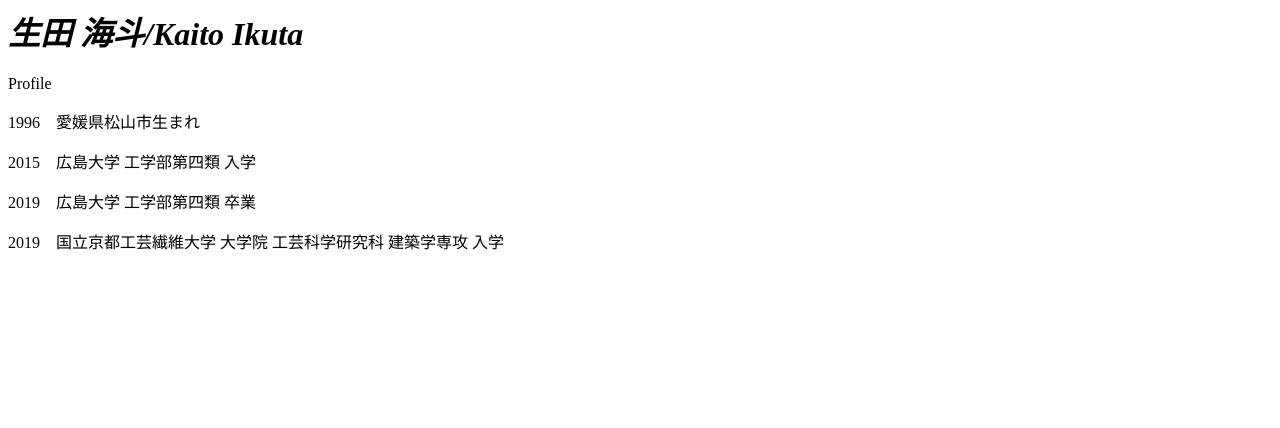
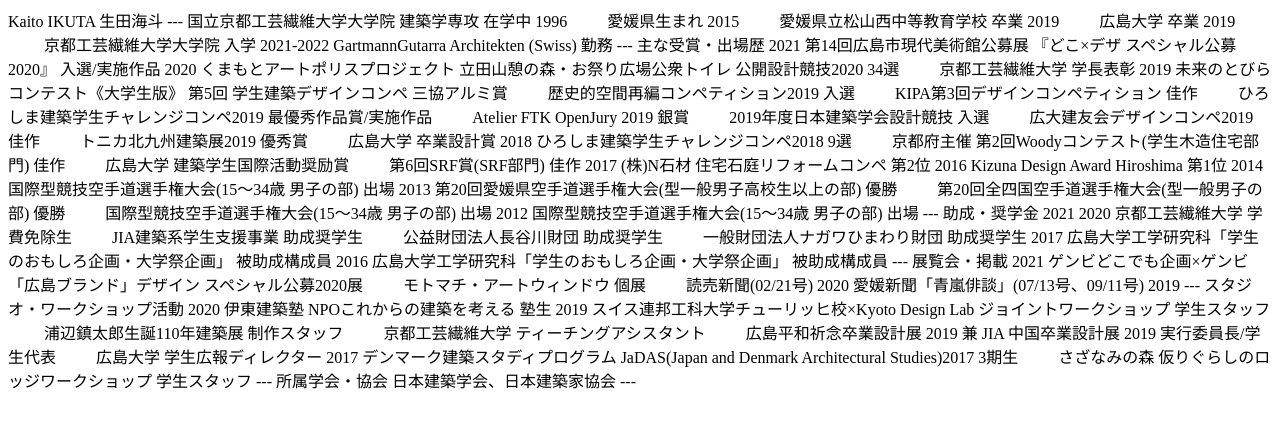
Before and after one commit to iqta-kit/iqta-kit.github.io, a plain HTML site: page index.html in a window 1280 px wide. Drawn offline with Linux system fonts and the light colour scheme.

Commit message:
Update index.html

```diff
--- a/index.html
+++ b/index.html
@@ -5,11 +5,88 @@
     </title>
 </head>
 <body>
-    <h1><i>生田 海斗/Kaito Ikuta</i></h1>
-    <p>Profile</p>
-    <p>1996　愛媛県松山市生まれ</p>
-    <p>2015　広島大学 工学部第四類 入学</p>
-    <p>2019　広島大学 工学部第四類 卒業</p>
-    <p>2019　国立京都工芸繊維大学 大学院 工芸科学研究科 建築学専攻 入学</p>
+Kaito IKUTA
+生田海斗
+
+---
+
+国立京都工芸繊維大学大学院 建築学専攻 在学中
+
+1996 　　  愛媛県生まれ
+2015 　　  愛媛県立松山西中等教育学校 卒業
+2019 　　  広島大学  卒業
+2019 　　  京都工芸繊維大学大学院  入学
+2021-2022  GartmannGutarra Architekten (Swiss) 勤務
+
+---
+
+主な受賞・出場歴
+
+2021 第14回広島市現代美術館公募展 『どこ×デザ スペシャル公募2020』  入選/実施作品
+2020 くまもとアートポリスプロジェクト 立田山憩の森・お祭り広場公衆トイレ 公開設計競技2020  34選
+　　 京都工芸繊維大学  学長表彰
+2019 未来のとびらコンテスト《大学生版》 第5回 学生建築デザインコンペ  三協アルミ賞
+　　 歴史的空間再編コンペティション2019  入選
+　　 KIPA第3回デザインコンペティション  佳作
+　　 ひろしま建築学生チャレンジコンペ2019  最優秀作品賞/実施作品
+　　 Atelier FTK OpenJury 2019  銀賞
+　　 2019年度日本建築学会設計競技  入選
+　　 広大建友会デザインコンペ2019  佳作
+　　 トニカ北九州建築展2019  優秀賞
+　　 広島大学  卒業設計賞
+2018 ひろしま建築学生チャレンジコンペ2018  9選
+　　 京都府主催 第2回Woodyコンテスト(学生木造住宅部門)  佳作
+　　 広島大学  建築学生国際活動奨励賞
+　　 第6回SRF賞(SRF部門)  佳作
+2017 (株)N石材 住宅石庭リフォームコンペ  第2位
+2016 Kizuna Design Award Hiroshima  第1位
+2014 国際型競技空手道選手権大会(15～34歳 男子の部)  出場
+2013 第20回愛媛県空手道選手権大会(型一般男子高校生以上の部) 優勝
+　　 第20回全四国空手道選手権大会(型一般男子の部) 優勝
+　　 国際型競技空手道選手権大会(15～34歳 男子の部)  出場
+2012 国際型競技空手道選手権大会(15～34歳 男子の部)  出場
+
+---
+
+助成・奨学金
+
+2021
+2020 京都工芸繊維大学  学費免除生
+　　 JIA建築系学生支援事業  助成奨学生
+　　 公益財団法人長谷川財団  助成奨学生
+　　 一般財団法人ナガワひまわり財団  助成奨学生
+2017 広島大学工学研究科「学生のおもしろ企画・大学祭企画」  被助成構成員
+2016 広島大学工学研究科「学生のおもしろ企画・大学祭企画」  被助成構成員
+
+---
+
+展覧会・掲載
+
+2021 ゲンビどこでも企画×ゲンビ「広島ブランド」デザイン スペシャル公募2020展
+　　 モトマチ・アートウィンドウ 個展
+　　 読売新聞(02/21号)
+2020 愛媛新聞「青嵐俳談」(07/13号、09/11号)
+2019
+
+---
+
+スタジオ・ワークショップ活動
+
+2020 伊東建築塾 NPOこれからの建築を考える 塾生
+2019 スイス連邦工科大学チューリッヒ校×Kyoto Design Lab ジョイントワークショップ 学生スタッフ
+　　 浦辺鎮太郎生誕110年建築展  制作スタッフ
+　　 京都工芸繊維大学 ティーチングアシスタント
+　　 広島平和祈念卒業設計展 2019 兼 JIA 中国卒業設計展 2019  実行委員長/学生代表
+　　 広島大学 学生広報ディレクター
+2017 デンマーク建築スタディプログラム JaDAS(Japan and Denmark Architectural Studies)2017  3期生
+　　 さざなみの森 仮りぐらしのロッジワークショップ  学生スタッフ
+
+---
+
+所属学会・協会
+
+日本建築学会、日本建築家協会
+
+---
 </body>
 </html>
```
